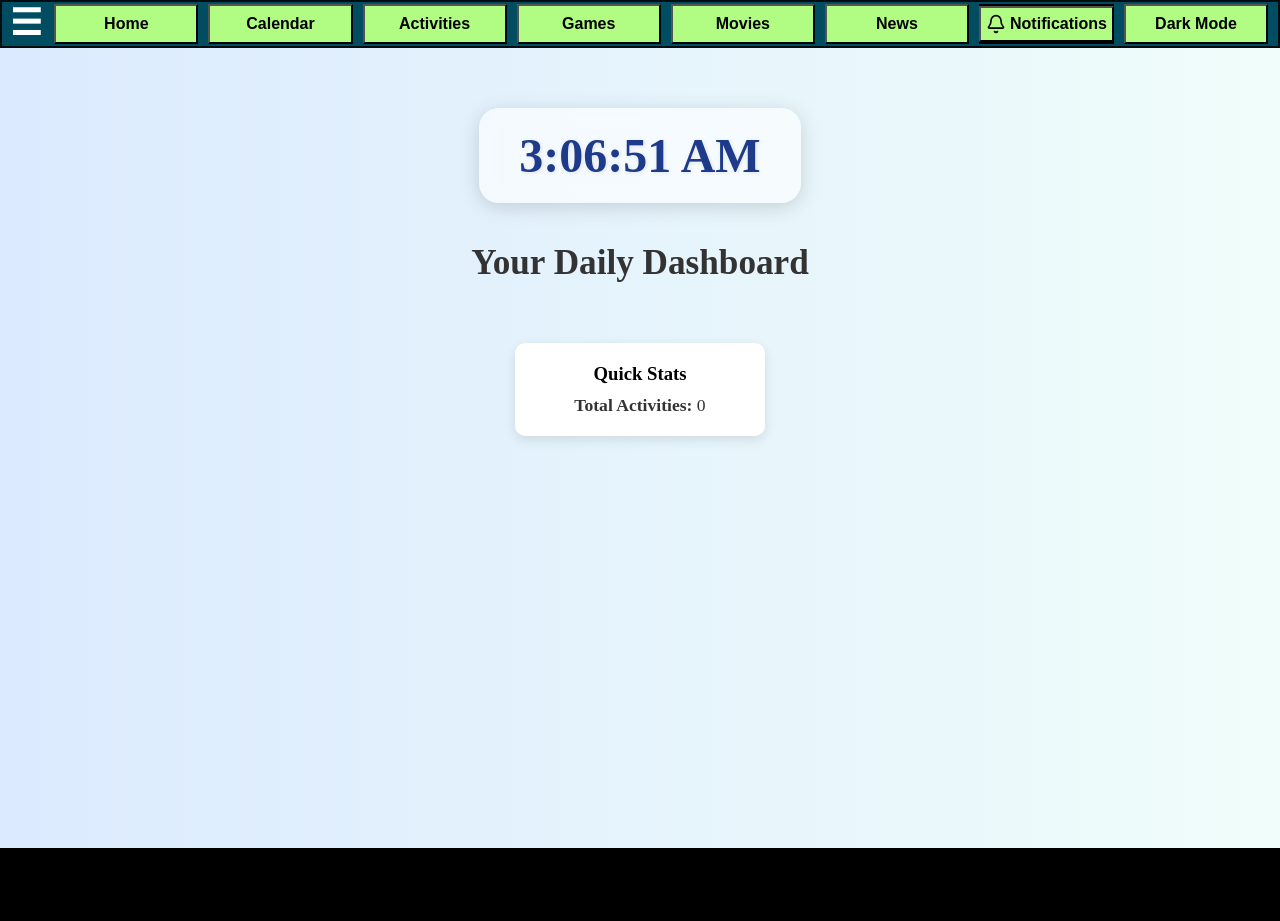
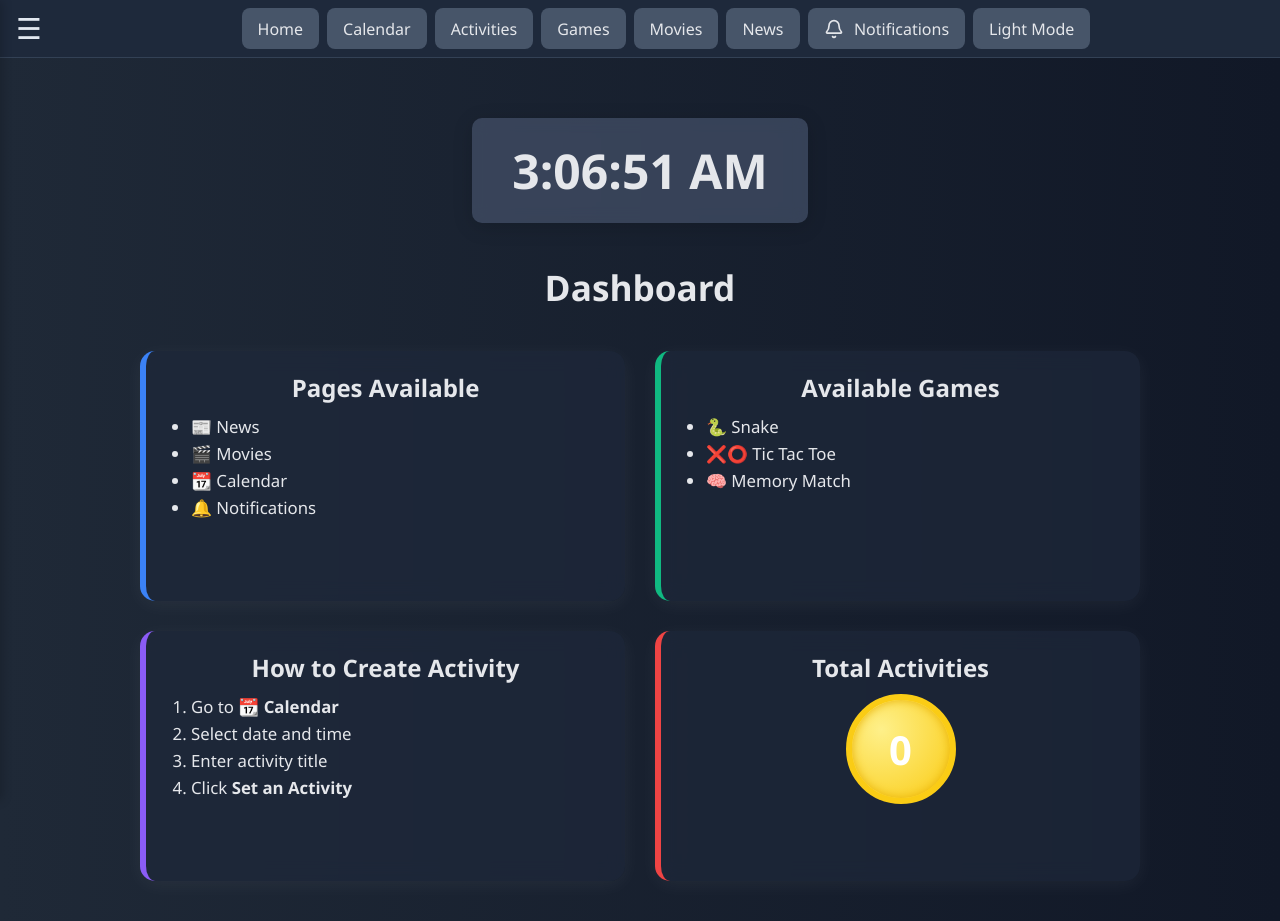
Before and after one commit to Tanaybobbili/MyDayVerse, a React (Vite) app in the folder MyActivities/: page / in a window 1280 px wide. Before the commit the page ends 848 px from the top, so only its background shows below. Built offline with nearby package versions, Linux system fonts and the light colour scheme.

Commit message:
Home page dashboard is updated and CSS files are updated and Navbar is set.

```diff
--- a/MyActivities/src/components/Home/Body/Home.css
+++ b/MyActivities/src/components/Home/Body/Home.css
@@ -5,6 +5,7 @@
   flex-direction: column;
   align-items: center;
   gap: 40px;
+  transition: background 0.3s ease;
 }
 
 .top-clock-widget {
@@ -12,94 +13,163 @@
   padding: 20px 40px;
   background: rgba(255, 255, 255, 0.6);
   backdrop-filter: blur(8px);
-  border-radius: 20px;
+  border-radius: 10px;
   box-shadow: 0 4px 20px rgba(0, 0, 0, 0.15);
-  transition: background 0.3s, color 0.3s;
+}
+body.dark-mode .top-clock-widget{
+  background: rgba(77, 91, 118, 0.6);
 }
 
 .clock-time {
   font-size: 3rem;
   font-weight: bold;
   color: #1e3a8a;
-  text-shadow: 1px 1px 4px rgba(0, 0, 0, 0.1);
   text-align: center;
 }
 
 .dashboard-title {
   font-size: 2.2rem;
   font-weight: 700;
-  color: #333;
+  color: var(--text);
   text-align: center;
-  margin-bottom: 20px;
-  transition: color 0.3s;
 }
 
 .dashboard-widgets {
-  display: flex;
-  flex-wrap: wrap;
-  justify-content: center;
+  display: grid;
+  grid-template-columns: repeat(auto-fit, minmax(300px, 1fr));
   gap: 30px;
   width: 100%;
-  max-width: 1200px;
+  max-width: 1000px;
 }
 
 .widget {
-  background: white;
   padding: 20px 25px;
-  border-radius: 10px;
-  box-shadow: 0 4px 12px rgba(0, 0, 0, 0.1);
-  width: 250px;
+  border-radius: 15px;
   text-align: center;
-  transition: transform 0.2s, background 0.3s, color 0.3s;
+  min-height: 250px;
+  background-color: #10b981;
+  color: var(--text);
+  transition: transform 0.2s;
 }
 
 .widget:hover {
-  transform: translateY(-5px);
+  transform: translateY(-6px);
 }
 
-.stats-widget p {
-  font-size: 1.1rem;
-  color: #333;
+.glass {
+  backdrop-filter: blur(10px);
+  background: rgba(255, 255, 255, 0.4);
+  box-shadow: 0 4px 20px rgba(0, 0, 0, 0.15);
+}
+
+.widget h3 {
+  margin-bottom: 10px;
+  font-size: 1.5rem;
+  color: var(--text-primary);
+}
+
+.widget ul, .widget ol {
+  text-align: left;
+  padding-left: 20px;
+  font-size: 1.05rem;
+  line-height: 1.6;
+}
+
+/* Color Variants */
+.widget.blue { border-left: 6px solid #3b82f6; }
+.widget.green { border-left: 6px solid #10b981; }
+.widget.purple { border-left: 6px solid #8b5cf6; }
+.widget.red { border-left: 6px solid #ef4444; }
+
+/* Activity Ring */
+.activity-ring {
+  width: 110px;
+  height: 110px;
+  margin: 0 auto 10px;
+  border-radius: 50%;
+  border: 6px solid #ef4444;
+  display: flex;
+  align-items: center;
+  justify-content: center;
+  background: radial-gradient(circle at 30% 30%, #fecaca, #f87171);
+  box-shadow: inset 0 0 10px #dc2626;
+  font-size: 2.5rem;
+  font-weight: bold;
+  color: #fff;
+}
+
+.activity-info {
   margin-top: 10px;
-  transition: color 0.3s;
+  font-size: 0.95rem;
+  line-height: 1.4;
+}
+
+.no-activity {
+  margin-top: 10px;
+  font-style: italic;
+  color: #555;
+}
+
+/* Light theme */
+body {
+  --bg: #f1f5f9;
+  --text: #1e293b;
+  --text-primary: #1e3a8a;
+}
+
+/* Dark theme */
+body.dark-mode {
+  --bg: #0f172a;
+  --text: #f8fafc;
+  --text-primary: #facc15;
+}
+
+body.dark-mode .glass {
+  background: rgba(30, 41, 59, 0.7);
+  box-shadow: 0 4px 20px rgba(255, 255, 255, 0.05);
+}
+
+body.dark-mode .clock-time {
+  color: #facc15;
+}
+
+body.dark-mode .activity-ring {
+  border-color: #facc15;
+  background: radial-gradient(circle at 30% 30%, #fef08a, #facc15);
+  box-shadow: inset 0 0 10px #eab308;
 }
 
 /* Responsive */
 @media (max-width: 768px) {
   .dashboard-widgets {
-    flex-direction: column;
-    align-items: center;
-  }
-
-  .widget {
-    width: 90%;
+    grid-template-columns: 1fr;
   }
 
   .clock-time {
     font-size: 2.5rem;
   }
+
+  .dashboard-title {
+    font-size: 2rem;
+  }
 }
 
-/* ========== DARK MODE OVERRIDES ========== */
-body.dark-mode .top-clock-widget {
-  background: rgba(30, 41, 59, 0.7);
-  color: #f1f5f9;
+/* Animation */
+@keyframes scale-in {
+  from { transform: scale(0.95); opacity: 0; }
+  to { transform: scale(1); opacity: 1; }
 }
+.scale-in {
+  animation: scale-in 0.4s ease forwards;
+}
+.delay-1 { animation-delay: 0.2s; }
+.delay-2 { animation-delay: 0.4s; }
+.delay-3 { animation-delay: 0.6s; }
+.delay-4 { animation-delay: 0.8s; }
 
-body.dark-mode .clock-time {
-  color: #facc15; /* amber-400 */
+/* Force exactly 2 widgets per row on large screens */
+@media (min-width: 768px) {
+  .dashboard-widgets {
+    grid-template-columns: repeat(2, 1fr);
+  }
 }
-
-body.dark-mode .dashboard-title {
-  color: #f8fafc;
-}
-
-body.dark-mode .widget {
-  background: #1e293b;
-  color: #e2e8f0;
-  box-shadow: 0 4px 20px rgba(255, 255, 255, 0.05);
-}
-
-body.dark-mode .stats-widget p {
-  color: #e5e7eb;
-}
--- a/MyActivities/src/components/Home/Body/Home.jsx
+++ b/MyActivities/src/components/Home/Body/Home.jsx
@@ -23,12 +23,43 @@ function Home() {
         <p className="clock-time">{time.toLocaleTimeString()}</p>
       </div>
 
-      <h2 className="dashboard-title">Your Daily Dashboard</h2>
+      <h2 className="dashboard-title">Dashboard</h2>
 
       <div className="dashboard-widgets">
-        <div className="widget stats-widget">
-          <h3>Quick Stats</h3>
-          <p><strong>Total Activities:</strong> {activities.length}</p>
+        <div className="glass widget blue scale-in delay-1">
+          <h3>Pages Available</h3>
+          <ul>
+            <li>📰 News</li>
+            <li>🎬 Movies</li>
+            <li>📆 Calendar</li>
+            <li>🔔 Notifications</li>
+          </ul>
+        </div>
+
+        <div className="glass widget green scale-in delay-2">
+          <h3>Available Games</h3>
+          <ul>
+            <li>🐍 Snake</li>
+            <li>❌⭕ Tic Tac Toe</li>
+            <li>🧠 Memory Match</li>
+          </ul>
+        </div>
+
+        <div className="glass widget purple scale-in delay-3">
+          <h3>How to Create Activity</h3>
+          <ol>
+            <li>Go to 📆 <strong>Calendar</strong></li>
+            <li>Select date and time</li>
+            <li>Enter activity title</li>
+            <li>Click <strong>Set an Activity</strong></li>
+          </ol>
+        </div>
+
+        <div className="glass widget red scale-in delay-4">
+          <h3>Total Activities</h3>
+          <div className="activity-ring">
+            <div className="ring-center">{activities.length}</div>
+          </div>
         </div>
       </div>
     </div>
--- /dev/null
+++ b/MyActivities/src/components/Home/Header/Navbar.css
@@ -0,0 +1,129 @@
+.navbar {
+  background-color: #e0f2fe;
+  padding: 0.5rem 1rem;
+  display: flex;
+  align-items: flex-start;
+  gap: 1rem;
+  position: sticky;
+  top: 0;
+  z-index: 1000;
+  flex-wrap: wrap;
+  justify-content: space-between;
+  flex-direction: row;
+}
+
+.hamburger {
+  font-size: 1.8rem;
+  cursor: pointer;
+  color: #0f172a;
+  margin-right: 10px;
+  display: block;
+}
+
+body.dark-mode .hamburger {
+  color: #e2e8f0;
+}
+
+/* Button container */
+.nav-buttons {
+  display: flex;
+  flex-wrap: wrap;
+  gap: 0.5rem;
+  flex: 1;
+  justify-content: center;
+}
+
+/* Common style for nav buttons */
+.nav-btn {
+  background-color: #a7f3d0;
+  border: none;
+  padding: 0.6rem 1rem;
+  font-size: 1rem;
+  border-radius: 8px;
+  font-weight: 500;
+  color: #0f172a;
+  cursor: pointer;
+  transition: background-color 0.2s;
+  display: flex;
+  align-items: center;
+  gap: 0.4rem;
+}
+
+/* Hover effect */
+.nav-btn:hover {
+  background-color: #6ee7b7;
+}
+
+/* Notification badge */
+.notificationsbutton {
+  position: relative;
+}
+
+.notification-badge {
+  background-color: red;
+  color: white;
+  font-size: 0.75rem;
+  padding: 0 6px;
+  border-radius: 10px;
+  position: absolute;
+  top: -6px;
+  right: -8px;
+}
+
+/* Pulse animation */
+.pulse {
+  animation: pulse 2s infinite;
+}
+
+@keyframes pulse {
+  0% {
+    box-shadow: 0 0 0 0 rgba(255, 0, 0, 0.6);
+  }
+  70% {
+    box-shadow: 0 0 0 10px rgba(255, 0, 0, 0);
+  }
+  100% {
+    box-shadow: 0 0 0 0 rgba(255, 0, 0, 0);
+  }
+}
+
+/* Dark mode styles */
+body.dark-mode .navbar {
+  background-color: #1e293b;
+  border-bottom: 1px solid #334155;
+}
+
+body.dark-mode .nav-btn {
+  background-color: #475569;
+  color: #e2e8f0;
+}
+
+body.dark-mode .nav-btn:hover {
+  background-color: #64748b;
+}
+
+/* ===== RESPONSIVE: Full-width nav buttons ===== */
+@media (max-width: 768px) {
+  .navbar {
+    flex-direction: column;
+    align-items: stretch;
+  }
+
+  .nav-buttons {
+    flex-direction: column;
+    align-items: stretch;
+    width: 100%;
+  }
+
+  .nav-btn {
+    width: 100%;
+    justify-content: center;
+    text-align: center;
+  }
+
+  .notification-popup {
+    width: 90%;
+    right: 5%;
+    top: 70px;
+  }
+}
--- a/MyActivities/src/components/Home/Header/Navbar.jsx
+++ b/MyActivities/src/components/Home/Header/Navbar.jsx
@@ -3,6 +3,7 @@ import React, { useState, useEffect, useRef } from 'react';
 import Sidebar from '../Sidebar/Sidebar.jsx';
 import { getItem, setItem } from '../../../utils/localStorage.js';
 import { Bell } from 'lucide-react';
+import './Navbar.css';
 
 function Navbar() {
   const [isSidebarOpen, setIsSidebarOpen] = useState(false);
@@ -79,22 +80,21 @@ function Navbar() {
   return (
     <>
       <div className="navbar">
-        {!isSidebarOpen && (
-          <div className="hamburger" onClick={toggleSidebar}>
-            &#9776;
-          </div>
-        )}
+        <div className="hamburger" onClick={toggleSidebar}>
+          &#9776;
+        </div>
+        <Sidebar isOpen={isSidebarOpen} toggleSidebar={toggleSidebar} navigate={navigate} />
 
-        <button className="homebutton" onClick={() => navigate('/')}>Home</button>
-        <button className="calendar-button" onClick={() => navigate('/mycalendar')}>Calendar</button>
-        <button className="activities-page-button" onClick={() => navigate('/myactivities')}>Activities</button>
-        <button className="gamesbutton" onClick={() => navigate('/games')}>Games</button>
-        <button className="moviesbutton" onClick={() => navigate('/movies')}>Movies</button>
-        <button className="newsbutton" onClick={() => navigate('/news')}>News</button>
+        <div className="nav-buttons">
+          <button className="nav-btn" onClick={() => navigate('/')}>Home</button>
+          <button className="nav-btn" onClick={() => navigate('/mycalendar')}>Calendar</button>
+          <button className="nav-btn" onClick={() => navigate('/myactivities')}>Activities</button>
+          <button className="nav-btn" onClick={() => navigate('/games')}>Games</button>
+          <button className="nav-btn" onClick={() => navigate('/movies')}>Movies</button>
+          <button className="nav-btn" onClick={() => navigate('/news')}>News</button>
 
-        <div className="notification-container">
           <button
-            className={`notificationsbutton ${notifications.length > 0 ? 'pulse' : ''}`}
+            className={`nav-btn notificationsbutton ${notifications.length > 0 ? 'pulse' : ''}`}
             onClick={() => setIsPopupOpen(!isPopupOpen)}
           >
             <Bell size={20} />
@@ -103,11 +103,11 @@ function Navbar() {
               <span className="notification-badge">{notifications.length}</span>
             )}
           </button>
+
+          <button className="nav-btn" onClick={() => setIsDark(!isDark)}>
+            {isDark ? 'Light Mode' : 'Dark Mode'}
+          </button>
         </div>
-
-        <button className="theme-toggle" onClick={() => setIsDark(!isDark)}>
-          {isDark ? 'Light Mode' : 'Dark Mode'}
-        </button>
       </div>
 
       {isPopupOpen && (
@@ -137,7 +137,7 @@ function Navbar() {
         </div>
       )}
 
-      <Sidebar isOpen={isSidebarOpen} toggleSidebar={toggleSidebar} navigate={navigate} />
+
     </>
   );
 }
--- a/MyActivities/src/components/Home/Sidebar/Sidebar.css
+++ b/MyActivities/src/components/Home/Sidebar/Sidebar.css
@@ -1,70 +1,91 @@
-.sidebar-container {
-  position: relative;
+/* Sidebar base styles */
+.sidebar {
+  position: fixed;
+  top: 0;
+  left: 0;
+  width: 240px;
+  height: 100%;
+  background-color: #f1f5f9;
+  color: #111827;
+  padding: 1.5rem 1.2rem;
+  transform: translateX(-100%);
+  transition: transform 0.3s ease-in-out;
+  z-index: 2000;
+  box-shadow: 2px 0 10px rgba(0, 0, 0, 0.2);
 }
 
-/* Hamburger icon ☰ */
-.hamburger {
-    color:white;
-  font-size: 28px;
-  padding: 15px;
-  cursor: pointer;
-  position: absolute;
-  top: 0px;
-  left: 5px;
-  z-index: 1000;
-}
-
-/* Sidebar panel */
-.sidebar {
-  position: fixed;
-  top: 50px;
-  left: 0;
-  width: 220px;
-  height: 100%;
-  background-color: #222;
-  color: white;
-  padding: 20px;
-  transform: translateX(-100%);
-  transition: transform 0.3s ease;
-  z-index: 999;
-}
-
-/* Slide in when open */
 .sidebar.open {
   transform: translateX(0);
 }
 
-/* Close button ✗ */
-.close-btn {
-  font-size: 24px;
-  position: absolute;
-  top: 15px;
-  right: 15px;
-  cursor: pointer;
-  padding:0px 10px;
-  color: white;
-  border: 2px solid white;
+.sidebar-title {
+  font-size: 1.3rem;
+  font-weight: 600;
+  margin-bottom: 1.5rem;
+  color: #1f2937;
 }
 
-/* Menu */
-.sidebar-title {
-  margin-top: 50px;
-  margin-bottom: 20px;
-  font-size: 22px;
-  font-weight: bold;
+.close-btn {
+  position: absolute;
+  top: 1rem;
+  right: 1rem;
+  font-size: 1.3rem;
+  cursor: pointer;
+  padding: 2px 10px;
+  border: 2px solid #111827;
+  color: #111827;
+  border-radius: 6px;
+  background-color: transparent;
+  transition: background-color 0.2s;
 }
 
+.close-btn:hover {
+  background-color: #e5e7eb;
+}
+
+/* List menu */
 .menu-list {
-  list-style-type: none;
+  list-style: none;
   padding: 0;
+  margin: 0;
 }
 
 .menu-list li {
-  padding: 12px 0;
-  border-bottom: 1px solid #444;
+  padding: 12px 10px;
+  font-size: 1rem;
   cursor: pointer;
+  border-bottom: 1px solid #e5e7eb;
+  transition: background-color 0.2s;
+  border-radius: 4px;
 }
 
 .menu-list li:hover {
-  background-color: #333;
+  background-color: #c7d2fe;
 }
+
+/* Dark mode overrides */
+body.dark-mode .sidebar {
+  background-color: #1e293b;
+  color: #e2e8f0;
+}
+
+body.dark-mode .sidebar-title {
+  color: #e2e8f0;
+}
+
+body.dark-mode .close-btn {
+  color: #f87171;
+  border-color: #f87171;
+}
+
+body.dark-mode .close-btn:hover {
+  background-color: #334155;
+}
+
+body.dark-mode .menu-list li {
+  border-color: #334155;
+}
+
+body.dark-mode .menu-list li:hover {
+  background-color: #334155;
+}
--- a/MyActivities/src/components/Home/Sidebar/Sidebar.jsx
+++ b/MyActivities/src/components/Home/Sidebar/Sidebar.jsx
@@ -1,4 +1,3 @@
-// Sidebar.jsx
 import './Sidebar.css';
 
 function Sidebar({ isOpen, toggleSidebar, navigate }) {
@@ -9,18 +8,17 @@ function Sidebar({ isOpen, toggleSidebar, navigate }) {
 
   return (
     <div className={`sidebar ${isOpen ? 'open' : ''}`}>
-            {/* Close button */}
       <div className="close-btn" onClick={toggleSidebar}>
-                &#9747;
+        &#x2715;
       </div>
 
       <h2 className="sidebar-title">Menu</h2>
       <ul className="menu-list">
-                <li onClick={() => handleNav('/')}>Home</li>
-                <li onClick={() => handleNav('/myactivities')}>My Activities</li>
-                <li onClick={() => handleNav('/news')}>News</li>
-                <li>Games Corner</li>
-                <li onClick={() => handleNav('/movies')}>Movies</li>
+        <li onClick={() => handleNav('/')}>🏠 Home</li>
+        <li onClick={() => handleNav('/myactivities')}>🗂 My Activities</li>
+        <li onClick={() => handleNav('/news')}>📰 News</li>
+        <li onClick={() => handleNav('/games')}>🎮 Games</li>
+        <li onClick={() => handleNav('/movies')}>🎬 Movies</li>
       </ul>
     </div>
   );
--- a/MyActivities/src/index.css
+++ b/MyActivities/src/index.css
@@ -1,4 +1,4 @@
-/* Reset and base layout */
+/* ========== RESET & BASE LAYOUT ========== */
 * {
   margin: 0;
   padding: 0;
@@ -11,16 +11,16 @@ html, body {
   width: 100%;
 }
 body {
-  padding: 0px;
-  margin: 0px;
+  font-family: 'Segoe UI', 'Roboto', sans-serif;
   background: linear-gradient(to right, #dbeafe, #f0fdfa);
   background-position: center;
   background-repeat: no-repeat;
   background-size: cover;
   min-height: 100vh;
-  background-color: #000;
   background-attachment: fixed;
 }
+
+/* Small screen optimization */
 @media (max-width: 600px) {
   body {
     background-position: top center;
@@ -30,121 +30,29 @@ body {
   }
 }
 
-/* ========== NAVBAR ========== */
-.navbar {
-  margin: 0;
-  border: 2px solid rgba(0, 0, 0, 0.841);
-  width: 100%;
-  height: 3rem;
-  display: flex;
-  justify-content: space-between;
-  align-items: center;
-  padding-right: 10px;
-  padding-left: 10px;
-  position: relative;
-  gap: 10px;
-  background-color: #004D61;
-  overflow: hidden;
-}
-.navbar button {
-  flex-shrink: 0;
-  flex: 1 1 0;
-  padding: 0 5px;
-  height: 90%;
-  background-color: #b1fc83;
-  font-weight: bold;
-  font-size: 1rem;
-  white-space: nowrap;
-}
-.navbar .hamburger {
-  font-size: 2.25rem;
-  font-weight: bold;
-  cursor: pointer;
-  border: none;
-  color: white;
-  background: none;
-  display: flex;
-  justify-content: center;
-  position: relative;
-  top: -1px;
-  left: -2px;
-  padding: 0;
-}
-
-/* Page route buttons */
-.calendar-button,
-.gamesbutton,
-.moviesbutton,
-.newsbutton,
-.homebutton,
-.activities-page-button {
-  height: 90%;
-  padding: 0 8px;
-  flex: 0 0 auto;
-}
-.homebutton,
-.calendar-button,
-.activities-page-button,
-.gamesbutton,
-.moviesbutton,
-.newsbutton,
-.notificationsbutton {
-  flex: 1 1 0;
-}
-
-/* ========== RESPONSIVE NAVBAR ========== */
-@media (max-width: 900px) {
-  .homebutton,
-  .activities-page-button {
-    width: 25%;
-  }
-  .notificationsbutton {
-    width: 10%;
-  }
-}
-@media (max-width: 600px) {
-  .navbar {
-    flex-direction: column;
-    height: auto;
-    align-items: stretch;
-    gap: 0px;
-  }
-  .navbar .hamburger {
-    font-size: 1rem;
-    align-self: flex-start;
-    margin-bottom: 0.5rem;
-  }
-
-  .homebutton,
-  .activities-page-button,
-  .calendar-button,
-  .gamesbutton,
-  .moviesbutton,
-  .newsbutton {
-    width: 100%;
-    margin-bottom: 0.5rem;
-  }
-}
-
 /* ========== NOTIFICATIONS ========== */
 .notification-container {
   display: flex;
   align-items: center;
-  background-color: #000;
+  background-color: transparent;
   height: 90%;
 }
 .notificationsbutton {
-  background-color: #000;
-  height: 90%;
-  flex: 1 1 0;
-  padding: 0 8px;
   display: flex;
   align-items: center;
   justify-content: center;
-  color: black;
+  background-color: #e0f2fe;
+  color: #0369a1;
+  border-radius: 8px;
+  padding: 0 8px;
   font-weight: bold;
   font-size: 1rem;
   white-space: nowrap;
+  transition: all 0.3s ease;
+}
+.notificationsbutton:hover {
+  background-color: #bae6fd;
+  color: #0c4a6e;
 }
 .notification-text {
   margin-left: 4px;
@@ -200,7 +108,6 @@ body {
   color: white;
   font-size: 0.95rem;
   width: 100%;
-  box-sizing: border-box;
 }
 .notification-item span {
   flex-grow: 1;
@@ -239,41 +146,20 @@ body {
     top: 70px;
   }
 }
-@keyframes pulse {
-  0% {
-    box-shadow: 0 0 0 0 rgba(255, 0, 0, 0.6);
-  }
-  70% {
-    box-shadow: 0 0 0 10px rgba(255, 0, 0, 0);
-  }
-  100% {
-    box-shadow: 0 0 0 0 rgba(255, 0, 0, 0);
-  }
-}
-.notificationsbutton.pulse {
-  animation: pulse 2s infinite;
-}
 
-/* ========== ELEGANT DARK MODE ========== */
+/* ========== DARK MODE ENHANCED ========== */
 body.dark-mode {
-  background: linear-gradient(to right, #1f2937, #111827); /* Elegant dark blue-grey */
-  color: #f3f4f6; /* Light text */
-}
-
-body.dark-mode .navbar {
-  background-color: #1e293b; /* Deep blue-gray */
-  border-color: #334155;
-}
-
-body.dark-mode .navbar button {
-  background-color: #475569; /* Slate gray */
-  color: #f8fafc;
-  border: none;
+  background: linear-gradient(to right, #1f2937, #111827);
+  color: #f3f4f6;
 }
 
 body.dark-mode .notificationsbutton {
   background-color: #334155;
-  color: #e2e8f0;
+  color: #93c5fd;
+}
+body.dark-mode .notificationsbutton:hover {
+  background-color: #1e40af;
+  color: #ffffff;
 }
 
 body.dark-mode .notification-popup {
@@ -282,33 +168,25 @@ body.dark-mode .notification-popup {
   color: #e2e8f0;
   box-shadow: 0 0 15px rgba(0, 0, 0, 0.6);
 }
-
 body.dark-mode .notification-item {
   color: #f1f5f9;
 }
-
 body.dark-mode .notification-item button {
   background-color: #64748b;
   color: #fff;
 }
-
 body.dark-mode .notification-item button:hover {
   background-color: #94a3b8;
 }
-
 body.dark-mode .notification-item.expired {
-  background-color: #b91c1c; /* Rich red */
+  background-color: #b91c1c;
 }
-
 body.dark-mode .notification-item.active {
-  background-color: #10b981; /* Emerald green */
+  background-color: #10b981;
 }
-
 body.dark-mode .clear-all {
   color: #f87171;
 }
-
-/* ========== DARK MODE TEXT OVERRIDES ========== */
 body.dark-mode,
 body.dark-mode p,
 body.dark-mode h1,
@@ -326,19 +204,16 @@ body.dark-mode input,
 body.dark-mode textarea,
 body.dark-mode select,
 body.dark-mode small {
-  color: #e5e7eb !important; /* Soft off-white for readability */
+  color: #e5e7eb !important;
   font-family: 'Segoe UI', 'Roboto', sans-serif !important;
 }
-
 body.dark-mode a {
-  color: #60a5fa !important; /* Light blue for links */
+  color: #60a5fa !important;
   text-decoration: underline;
 }
-
 body.dark-mode a:hover {
   color: #3b82f6 !important;
 }
-
 body.dark-mode input,
 body.dark-mode textarea,
 body.dark-mode select {
@@ -346,8 +221,23 @@ body.dark-mode select {
   border: 1px solid #475569;
   color: #f1f5f9;
 }
-
 body.dark-mode input::placeholder,
 body.dark-mode textarea::placeholder {
   color: #9ca3af;
 }
+
+/* ========== NOTIFICATION PULSE ========== */
+@keyframes pulse {
+  0% {
+    box-shadow: 0 0 0 0 rgba(255, 0, 0, 0.6);
+  }
+  70% {
+    box-shadow: 0 0 0 10px rgba(255, 0, 0, 0);
+  }
+  100% {
+    box-shadow: 0 0 0 0 rgba(255, 0, 0, 0);
+  }
+}
+.notificationsbutton.pulse {
+  animation: pulse 2s infinite;
+}
--- a/MyActivities/src/utils/localStorage.js
+++ b/MyActivities/src/utils/localStorage.js
@@ -33,5 +33,5 @@ if (!getItem('memoryGameBestScore')) {
 
 
 if (!localStorage.getItem('theme')) {
-  localStorage.setItem('theme', 'light');
+  localStorage.setItem('theme', 'dark');
 }
```
Lines whose indentation alone changed are shown as unchanged.
